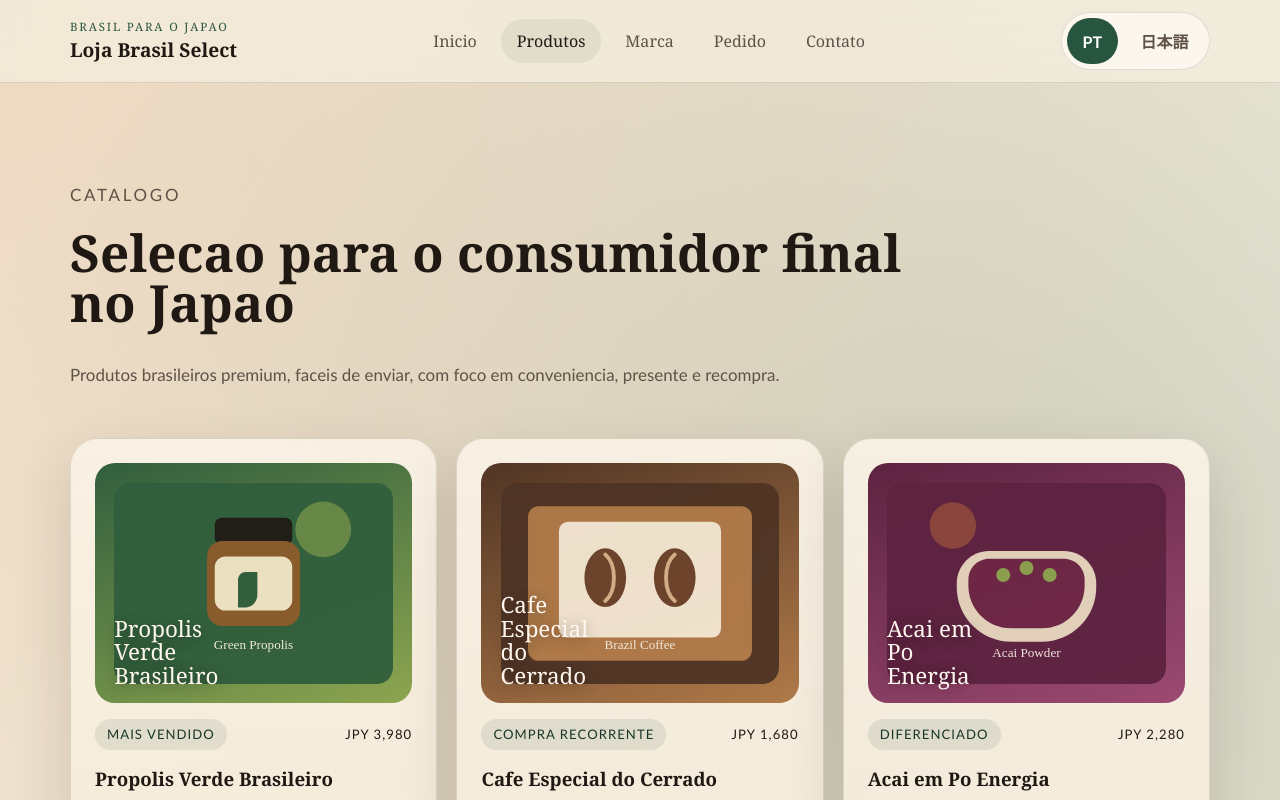
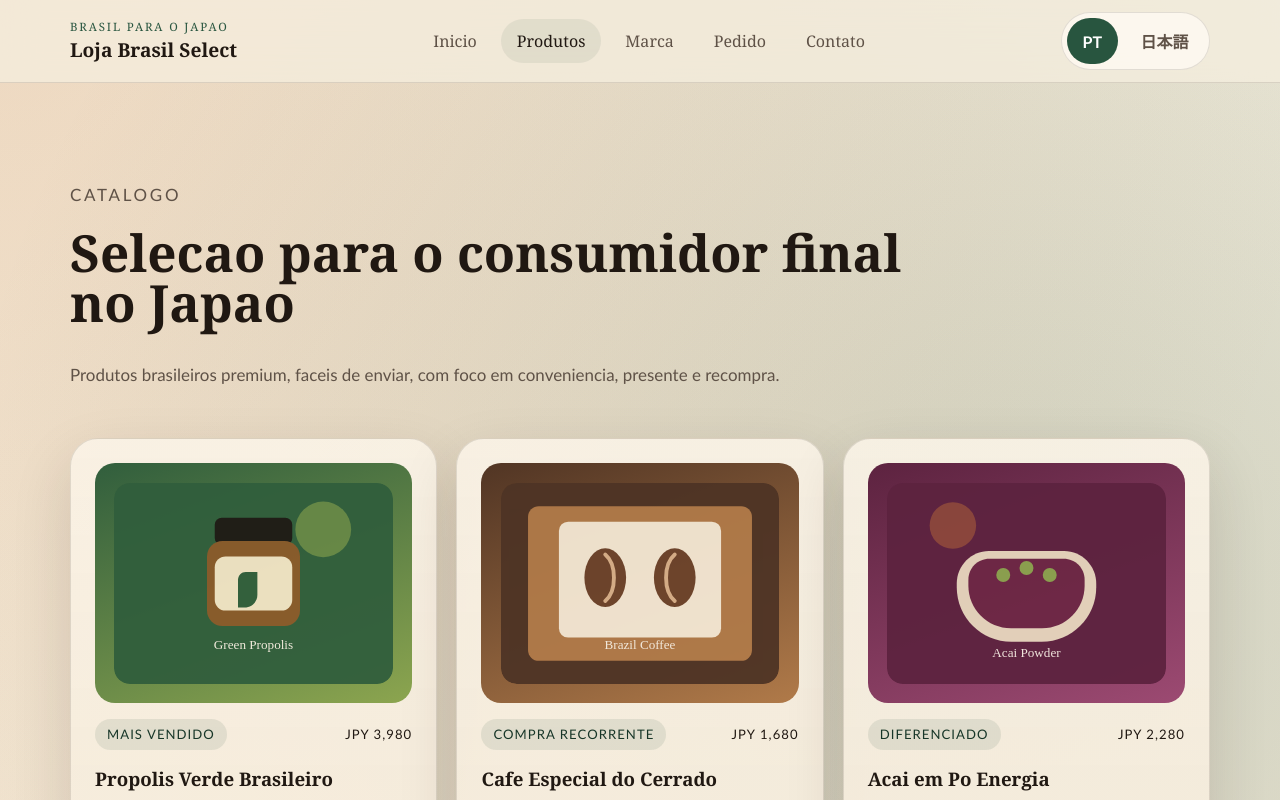
Before and after one commit to thewatermouse/brazil-japan-store-product, a Next.js app: page /products in a window 1280 px wide. Shown: the top 800 px of the page. Built offline with nearby package versions, Linux system fonts and the light colour scheme.

Commit message:
Remove product card image title overlay

```diff
--- a/app/globals.css
+++ b/app/globals.css
@@ -93,7 +93,6 @@ main { min-height: calc(100vh - 180px); }
 .card-grid, .benefit-grid, .journal-grid { grid-template-columns: repeat(3, minmax(0, 1fr)); }
 .product-card-rich { background: linear-gradient(180deg, rgba(251, 244, 232, 0.86), rgba(244, 233, 215, 0.92)); }
 .product-visual { min-height: 180px; display: flex; align-items: flex-end; padding: 1.2rem; border-radius: 20px; color: #fff7ef; font-size: 1.4rem; line-height: 1.05; margin-bottom: 1rem; background: linear-gradient(160deg, var(--accent), var(--accent-warm)); }
-.product-visual span { max-width: 9ch; }
 .tone-propolis { background: linear-gradient(160deg, #315e3d, #8ca54f); }
 .tone-coffee { background: linear-gradient(160deg, #513524, #b07a49); }
 .tone-acai { background: linear-gradient(160deg, #5d2340, #9c4a72); }
@@ -181,14 +180,6 @@ main { min-height: calc(100vh - 180px); }
 .product-visual {
   overflow: hidden;
   position: relative;
-}
-
-.product-visual span {
-  position: absolute;
-  left: 1.2rem;
-  bottom: 1rem;
-  z-index: 1;
-  text-shadow: 0 2px 14px rgba(0,0,0,0.35);
 }
 
 .product-stage-image {
--- a/components/ProductCard.tsx
+++ b/components/ProductCard.tsx
@@ -27,7 +27,6 @@ export function ProductCard({ product, language: forcedLanguage }: ProductCardPr
     <article className="product-card product-card-rich">
       <div className={`product-visual ${toneClass}`}>
         <img src={assetPath(product.image)} alt={product.name[language]} className="product-visual-image" />
-        <span>{product.name[language]}</span>
       </div>
       <div className="product-meta">
         <span className="pill">{product.badge[language]}</span>
```
Also changed, not shown: 94 other files (tests, documents, lock files or other folders).
